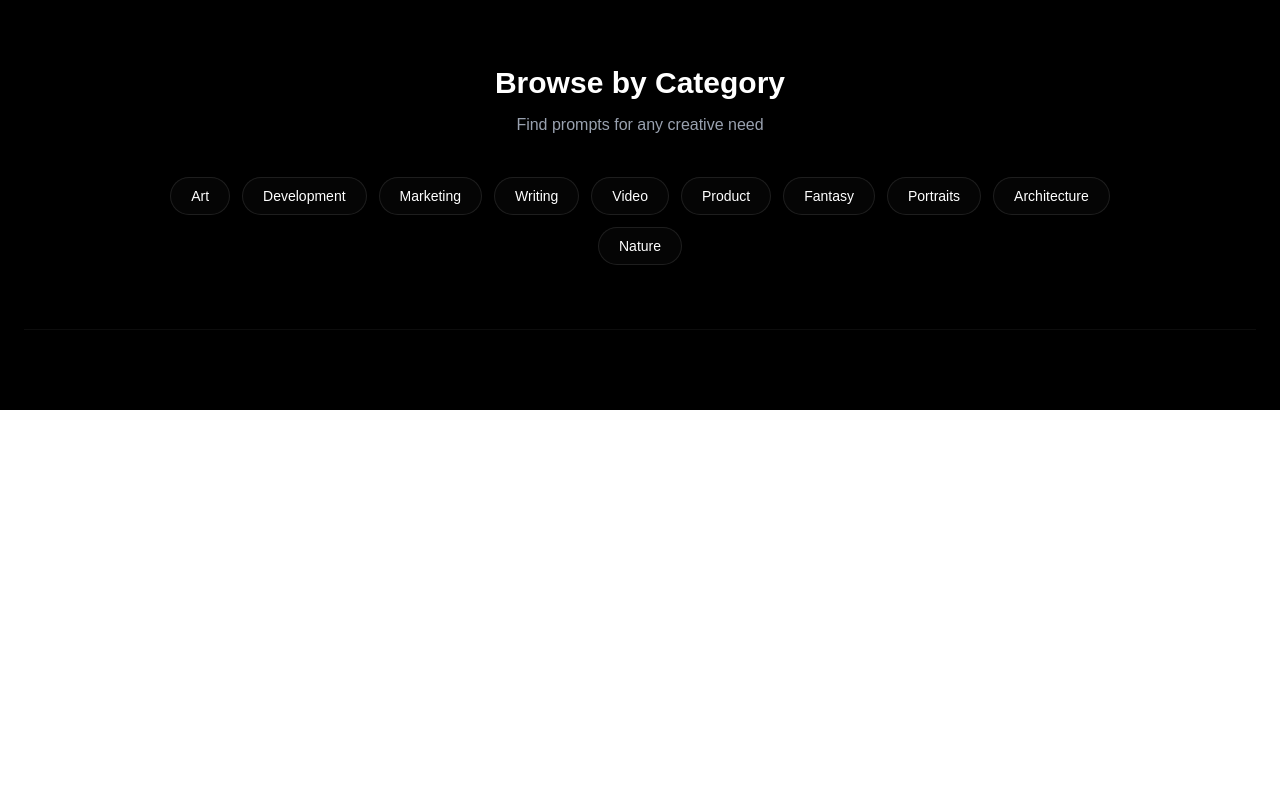
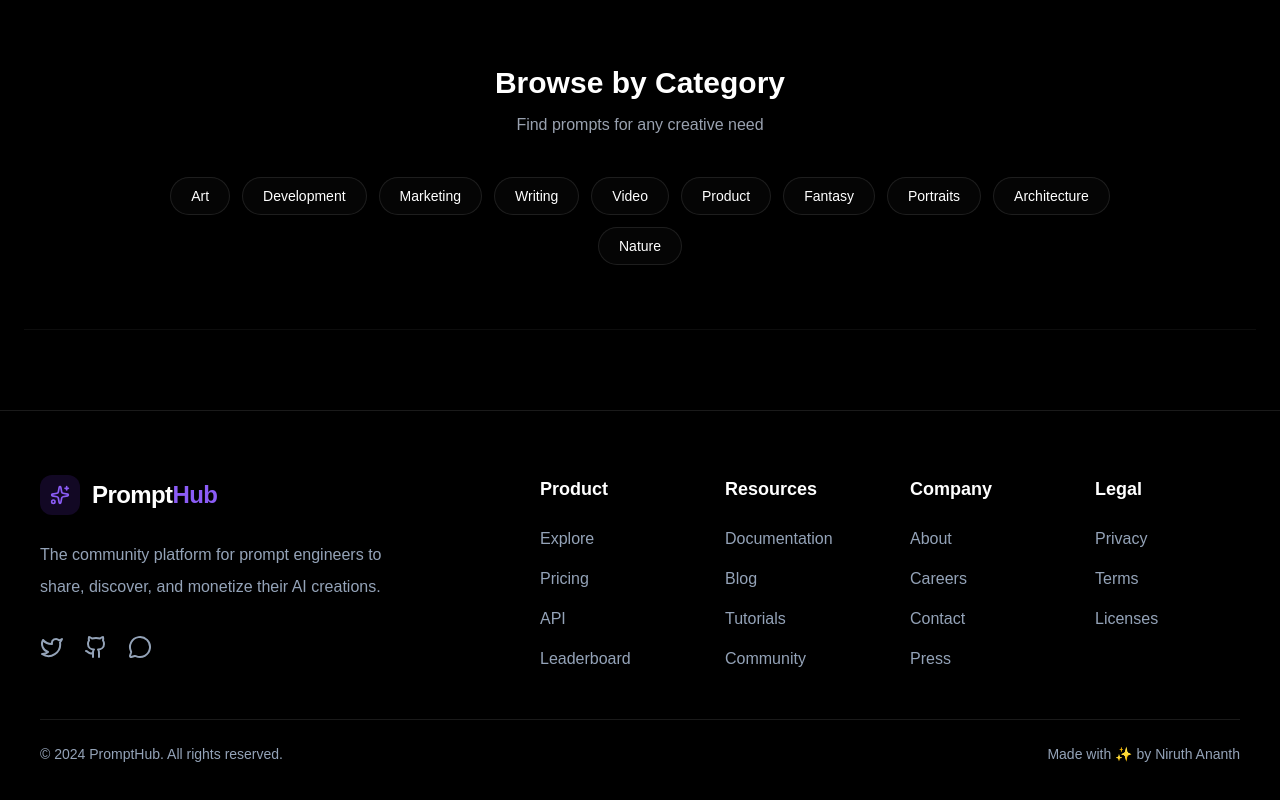
Before and after one commit to Niruth4405/PromptHub, a Next.js app: page / in a window 1280 px wide. Shown: the part 1306-2106 px from the top of the page. Before the commit the page ends 1716 px from the top, so only its background shows below. Built offline with nearby package versions, Linux system fonts and the light colour scheme; no server answers.

Commit message:
UI changes

```diff
--- /dev/null
+++ b/app/components/Footer.tsx
@@ -0,0 +1,111 @@
+import React from "react";
+import {
+  Sparkles,
+  Twitter,
+  Github,
+  MessageCircle,
+} from "lucide-react";
+
+const footerSections = [
+  {
+    title: "Product",
+    links: ["Explore", "Pricing", "API", "Leaderboard"],
+  },
+  {
+    title: "Resources",
+    links: ["Documentation", "Blog", "Tutorials", "Community"],
+  },
+  {
+    title: "Company",
+    links: ["About", "Careers", "Contact", "Press"],
+  },
+  {
+    title: "Legal",
+    links: ["Privacy", "Terms", "Licenses"],
+  },
+];
+
+const Footer = () => {
+  return (
+    <footer className="w-full bg-black text-white border-t border-white/10">
+      <div className="mx-auto max-w-7xl px-6 sm:px-8 lg:px-10 py-12 sm:py-16">
+        <div className="grid grid-cols-1 gap-12 md:grid-cols-2 xl:grid-cols-[1.2fr_2fr] xl:gap-20">
+          <div className="max-w-sm">
+            <div className="flex items-center gap-3">
+              <div className="flex h-10 w-10 items-center justify-center rounded-xl bg-[#7c3aed]/15 text-[#8b5cf6]">
+                <Sparkles className="h-5 w-5" />
+              </div>
+
+              <h2 className="text-2xl font-semibold tracking-tight">
+                Prompt<span className="text-[#8b5cf6]">Hub</span>
+              </h2>
+            </div>
+
+            <p className="mt-6 text-base leading-8 text-[#94a3b8]">
+              The community platform for prompt engineers to share, discover,
+              and monetize their AI creations.
+            </p>
+
+            <div className="mt-8 flex items-center gap-5 text-[#94a3b8]">
+              <a
+                href="#"
+                aria-label="Twitter"
+                className="transition-colors hover:text-white"
+              >
+                <Twitter className="h-6 w-6" />
+              </a>
+              <a
+                href="#"
+                aria-label="GitHub"
+                className="transition-colors hover:text-white"
+              >
+                <Github className="h-6 w-6" />
+              </a>
+              <a
+                href="#"
+                aria-label="Community"
+                className="transition-colors hover:text-white"
+              >
+                <MessageCircle className="h-6 w-6" />
+              </a>
+            </div>
+          </div>
+
+          <div className="grid grid-cols-2 gap-10 sm:grid-cols-2 lg:grid-cols-4">
+            {footerSections.map((section) => (
+              <div key={section.title}>
+                <h3 className="text-lg font-semibold text-white">
+                  {section.title}
+                </h3>
+
+                <ul className="mt-6 space-y-4">
+                  {section.links.map((link) => (
+                    <li key={link}>
+                      <a
+                        href="#"
+                        className="text-base text-[#94a3b8] transition-colors hover:text-white"
+                      >
+                        {link}
+                      </a>
+                    </li>
+                  ))}
+                </ul>
+              </div>
+            ))}
+          </div>
+        </div>
+
+        <div className="mt-12 border-t border-white/10 pt-6">
+          <div className="flex flex-col gap-4 text-sm text-[#94a3b8] md:flex-row md:items-center md:justify-between">
+            <p>© 2024 PromptHub. All rights reserved.</p>
+            <p className="text-left md:text-right">
+              Made with ✨ by Niruth Ananth
+            </p>
+          </div>
+        </div>
+      </div>
+    </footer>
+  );
+};
+
+export default Footer;
--- a/app/components/Navbar.tsx
+++ b/app/components/Navbar.tsx
@@ -119,7 +119,7 @@ export default function Navbar() {
           <Link href="/explore" className="hover:text-white">
             Explore
           </Link>
-          <Link href="/for-you" className="hover:text-white">
+          <Link href="/forYou" className="hover:text-white">
             For You
           </Link>
         </div>
@@ -249,7 +249,7 @@ export default function Navbar() {
             <Link href="/explore" className="hover:text-white">
               Explore
             </Link>
-            <Link href="/for-you" className="hover:text-white">
+            <Link href="/forYou" className="hover:text-white">
               For You
             </Link>
           </div>
--- a/app/components/landingPage/Hero.tsx
+++ b/app/components/landingPage/Hero.tsx
@@ -1,6 +1,7 @@
 "use client";
 
 import { motion } from "framer-motion";
+import Link from "next/link";
 
 export default function Hero() {
   return (
@@ -54,18 +55,22 @@ export default function Hero() {
 
         {/* Description */}
         <p className="mt-6 text-gray-400 max-w-2xl text-base md:text-lg">
-          Discover prompts that work. Share your creations with the world.
-          Build a following and monetize your expertise.
+          Discover prompts that work. Share your creations with the world. Build
+          a following and monetize your expertise.
         </p>
 
         {/* Buttons */}
         <div className="mt-8 flex flex-col sm:flex-row gap-4">
+          <Link href="/explore">
             <button className="px-6 py-3 rounded-lg bg-gradient-to-r from-purple-500 to-cyan-500 hover:opacity-90 transition font-medium">
               Explore Prompts →
             </button>
+          </Link>
+          <Link href="/shareOrEditPrompt">
             <button className="px-6 py-3 rounded-lg border border-gray-700 hover:bg-white/5 transition">
               Share a Prompt
             </button>
+          </Link>
         </div>
 
         {/* Stats */}
--- a/app/layout.tsx
+++ b/app/layout.tsx
@@ -3,6 +3,7 @@ import { Geist, Geist_Mono } from "next/font/google";
 import "./globals.css";
 import { SessionProvider } from "next-auth/react";
 import Navbar from "./components/Navbar";
+import Footer from "./components/Footer";
 
 const geistSans = Geist({
   variable: "--font-geist-sans",
@@ -34,6 +35,7 @@ export default function RootLayout({
         <SessionProvider>
           <Navbar />
           {children}
+          <Footer />
         </SessionProvider>
       </body>
     </html>
--- a/proxy.ts
+++ b/proxy.ts
@@ -23,25 +23,22 @@ export async function proxy(req: NextRequest) {
     return NextResponse.next();
   }
 
-  // ✅ Get token correctly (fix for production)
-  const token = await getToken({
-    req,
-    secret: process.env.NEXTAUTH_SECRET!,
-    secureCookie: process.env.NODE_ENV === "production", // 🔥 important
-  });
+ const token = await getToken({
+  req,
+  secret: process.env.NEXTAUTH_SECRET,
+  secureCookie: true, // ✅ FIX
+});
 
-  // 🧪 Debug (remove later)
   console.log("TOKEN:", token);
   console.log("PATH:", pathname);
 
-  // ❌ Not authenticated → redirect
+
   if (!token) {
     const loginUrl = new URL("/login", req.url);
     loginUrl.searchParams.set("callbackUrl", pathname);
     return NextResponse.redirect(loginUrl);
   }
 
-  // ✅ Authenticated → allow access
   return NextResponse.next();
 }
 
```
Also changed, not shown: ProjectPlan.txt (added). Lines whose indentation alone changed are shown as unchanged.
